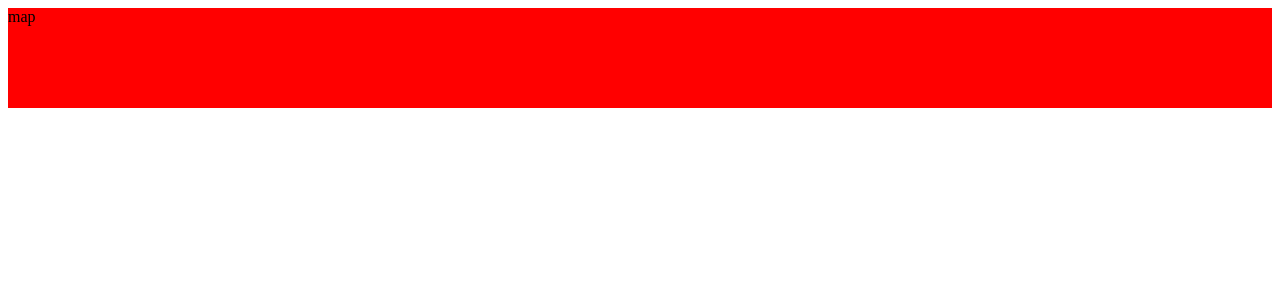
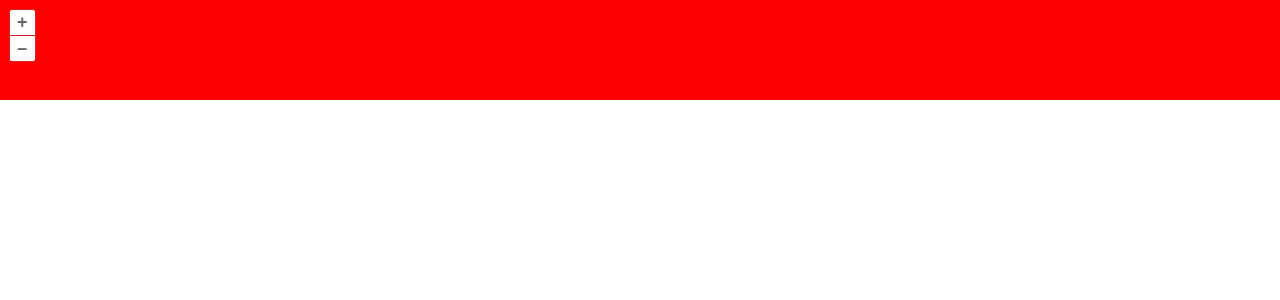
Before and after one commit to GundyrDiDi/spc-wap-map, a Vue app: page / in a window 1280 px wide. Shown: the top 300 px of the page. Built offline with nearby package versions, Linux system fonts and the light colour scheme.

Commit message:
add axios

```diff
--- a/package.json
+++ b/package.json
@@ -8,6 +8,7 @@
     "lint": "vue-cli-service lint"
   },
   "dependencies": {
+    "axios": "^0.19.2",
     "core-js": "^3.6.4",
     "element-ui": "^2.13.0",
     "ol": "^6.2.1",
@@ -20,6 +21,7 @@
     "@vue/cli-plugin-eslint": "^4.2.0",
     "@vue/cli-service": "^4.2.0",
     "@vue/eslint-config-standard": "^5.1.0",
+    "axios": "^0.18.0",
     "babel-eslint": "^10.0.3",
     "eslint": "^6.7.2",
     "eslint-plugin-import": "^2.20.1",
@@ -30,6 +32,7 @@
     "less": "^3.0.4",
     "less-loader": "^5.0.0",
     "lint-staged": "^9.5.0",
+    "vue-cli-plugin-axios": "0.0.4",
     "vue-cli-plugin-element": "^1.0.1",
     "vue-template-compiler": "^2.6.11"
   },
--- a/src/App.vue
+++ b/src/App.vue
@@ -1,6 +1,6 @@
 <template>
   <div id="app">
-    <Map/>
+    <Map />
   </div>
 </template>
 
@@ -11,9 +11,40 @@ export default {
   name: 'app',
   components: {
     Map
+  },
+  computed: {
+
+  },
+  mounted () {
+
   }
 }
+
 </script>
 
 <style>
+  html {
+    position: relative;
+    overflow: hidden;
+    top: 0;
+    left: 0;
+    width: 100%;
+    user-select: none;
+    -webkit-user-select: none;
+  }
+
+  body {
+    margin: 0;
+    padding: 0;
+    height: 100vh;
+    font-family: 'Microsoft Yahei';
+    position: relative;
+    overflow: hidden;
+    width: 100%;
+  }
+
+  :root {
+    font-size: 18px;
+  }
+
 </style>
--- a/src/components/Map.vue
+++ b/src/components/Map.vue
@@ -1,12 +1,30 @@
 <template>
   <div id="map">
-    map
   </div>
 </template>
 
 <script>
+import 'ol/ol.css'
+import Map from 'ol/Map'
+import View from 'ol/View'
+
 export default {
-  name: 'Map'
+  name: 'Map',
+  data () {
+    return {
+      map: undefined
+    }
+  },
+  mounted () {
+    this.map = new Map({
+      layers: [],
+      target: 'map',
+      view: new View({
+        center: [-6655.5402445057125, 6709968.258934638],
+        zoom: 13
+      })
+    })
+  }
 }
 </script>
 
--- a/src/store/index.js
+++ b/src/store/index.js
@@ -5,6 +5,7 @@ Vue.use(Vuex)
 
 export default new Vuex.Store({
   state: {
+    aaa: 'haha'
   },
   mutations: {
   },
```
Also changed, not shown: src/plugins/axios.js (added, +61 -0 lines), 1 other file (tests, documents, lock files or other folders).
